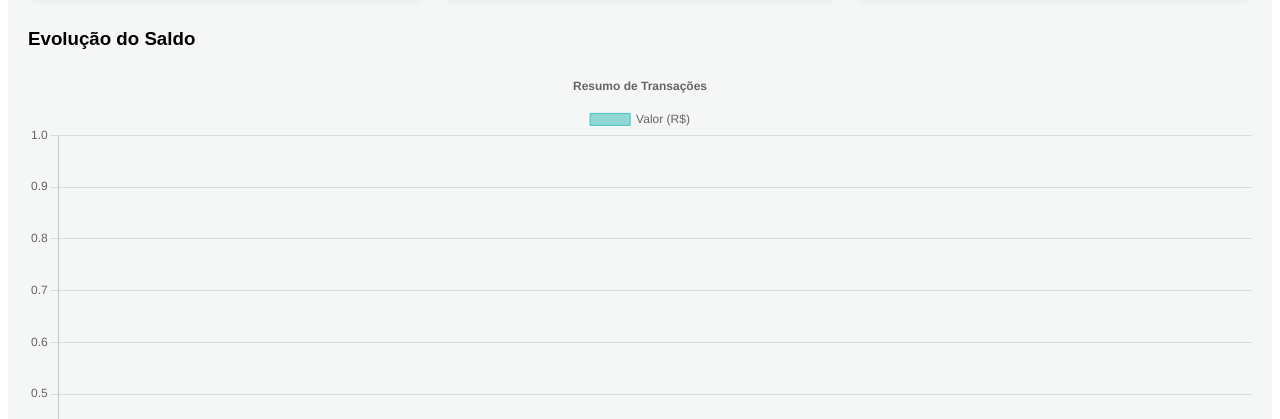
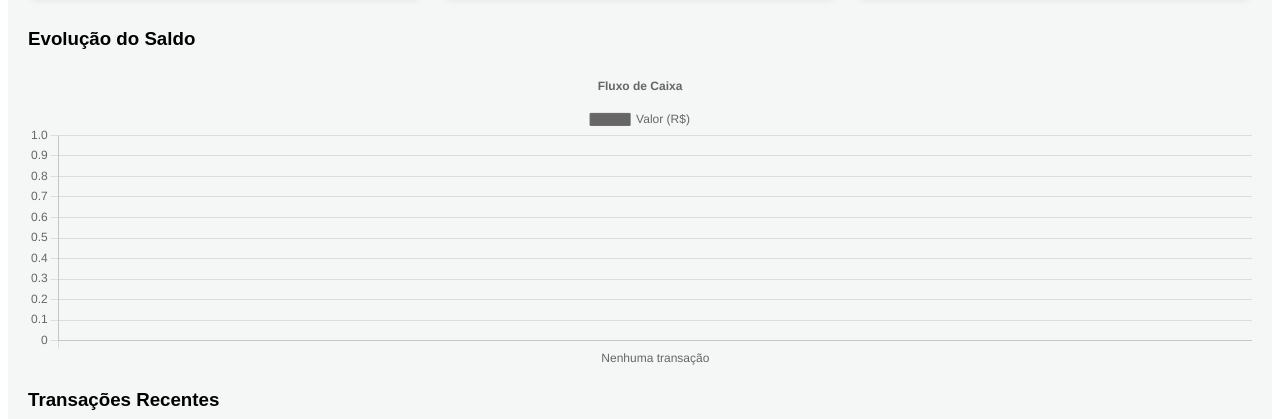
Before and after one commit to eudenilsonlima/finance-app, a React (Create React App) app in the folder frontend/: page / in a window 1280 px wide. Shown: the part 261-680 px from the top of the page. Built offline with nearby package versions, Linux system fonts and the light colour scheme; no server answers.

Commit message:
Atualiza├º├úo autom├ítica

```diff
--- a/frontend/src/components/Grafico.jsx
+++ b/frontend/src/components/Grafico.jsx
@@ -1,3 +1,4 @@
+import React from "react";
 import { Bar } from "react-chartjs-2";
 import {
   Chart as ChartJS,
@@ -9,7 +10,7 @@ import {
   Legend,
 } from "chart.js";
 
-// Registro obrigatório dos componentes do Chart.js
+// Este passo é obrigatório no Chart.js v4+ para registrar as escalas
 ChartJS.register(
   CategoryScale,
   LinearScale,
@@ -20,18 +21,26 @@ ChartJS.register(
 );
 
 export default function Grafico({ transacoes }) {
-  // Garante que o gráfico não quebre se não houver transações
+  // Prepara os dados para o gráfico
   const data = {
     labels:
       transacoes.length > 0
         ? transacoes.map((t) => t.descricao)
-        : ["Sem dados"],
+        : ["Nenhuma transação"],
     datasets: [
       {
         label: "Valor (R$)",
         data: transacoes.length > 0 ? transacoes.map((t) => t.valor) : [0],
-        backgroundColor: "rgba(75, 192, 192, 0.6)",
-        borderColor: "rgba(75, 192, 192, 1)",
+        backgroundColor: transacoes.map((t) =>
+          t.tipo === "receita"
+            ? "rgba(46, 204, 113, 0.6)"
+            : "rgba(231, 76, 60, 0.6)",
+        ),
+        borderColor: transacoes.map((t) =>
+          t.tipo === "receita"
+            ? "rgba(46, 204, 113, 1)"
+            : "rgba(231, 76, 60, 1)",
+        ),
         borderWidth: 1,
       },
     ],
@@ -39,16 +48,16 @@ export default function Grafico({ transacoes }) {
 
   const options = {
     responsive: true,
+    maintainAspectRatio: false,
     plugins: {
-      legend: {
-        position: "top",
-      },
-      title: {
-        display: true,
-        text: "Resumo de Transações",
-      },
+      legend: { position: "top" },
+      title: { display: true, text: "Fluxo de Caixa" },
     },
   };
 
-  return <Bar data={data} options={options} />;
+  return (
+    <div style={{ height: "300px", marginBottom: "20px" }}>
+      <Bar data={data} options={options} />
+    </div>
+  );
 }
```
